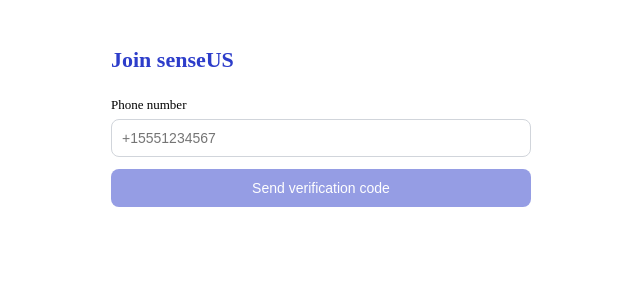
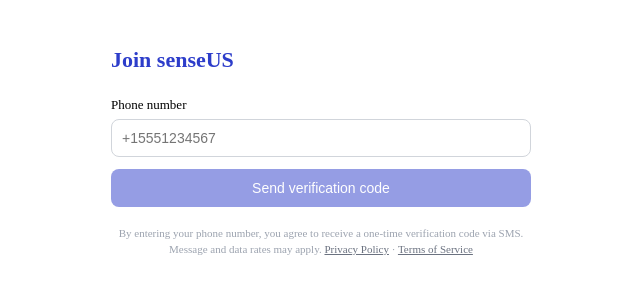
Before and after one commit to aidanrosequist-stack/senseUS, a React (Vite) app: page /register in a window 1280 px wide. Shown: the top 300 px of the page, without its empty margins (319-959 px from the left). Built offline with nearby package versions, Linux system fonts and the light colour scheme; no server answers.

Commit message:
Fix stray closing button tag in Register.jsx, disclosure text now visible

```diff
--- a/src/pages/Register.jsx
+++ b/src/pages/Register.jsx
@@ -51,6 +51,12 @@
           >
             {loading ? 'Sending...' : 'Send verification code'}
           </button>
+          <p style={{ fontSize: '11px', color: '#9CA3AF', margin: '6px 0 0', lineHeight: 1.5, textAlign: 'center' }}>
+            By entering your phone number, you agree to receive a one-time verification code via SMS. Message and data rates may apply.{' '}
+            <a href="/privacy" style={{ color: '#6B7280' }}>Privacy Policy</a>
+            {' '}·{' '}
+            <a href="/terms" style={{ color: '#6B7280' }}>Terms of Service</a>
+          </p>
         </div>
       )}
 
```
